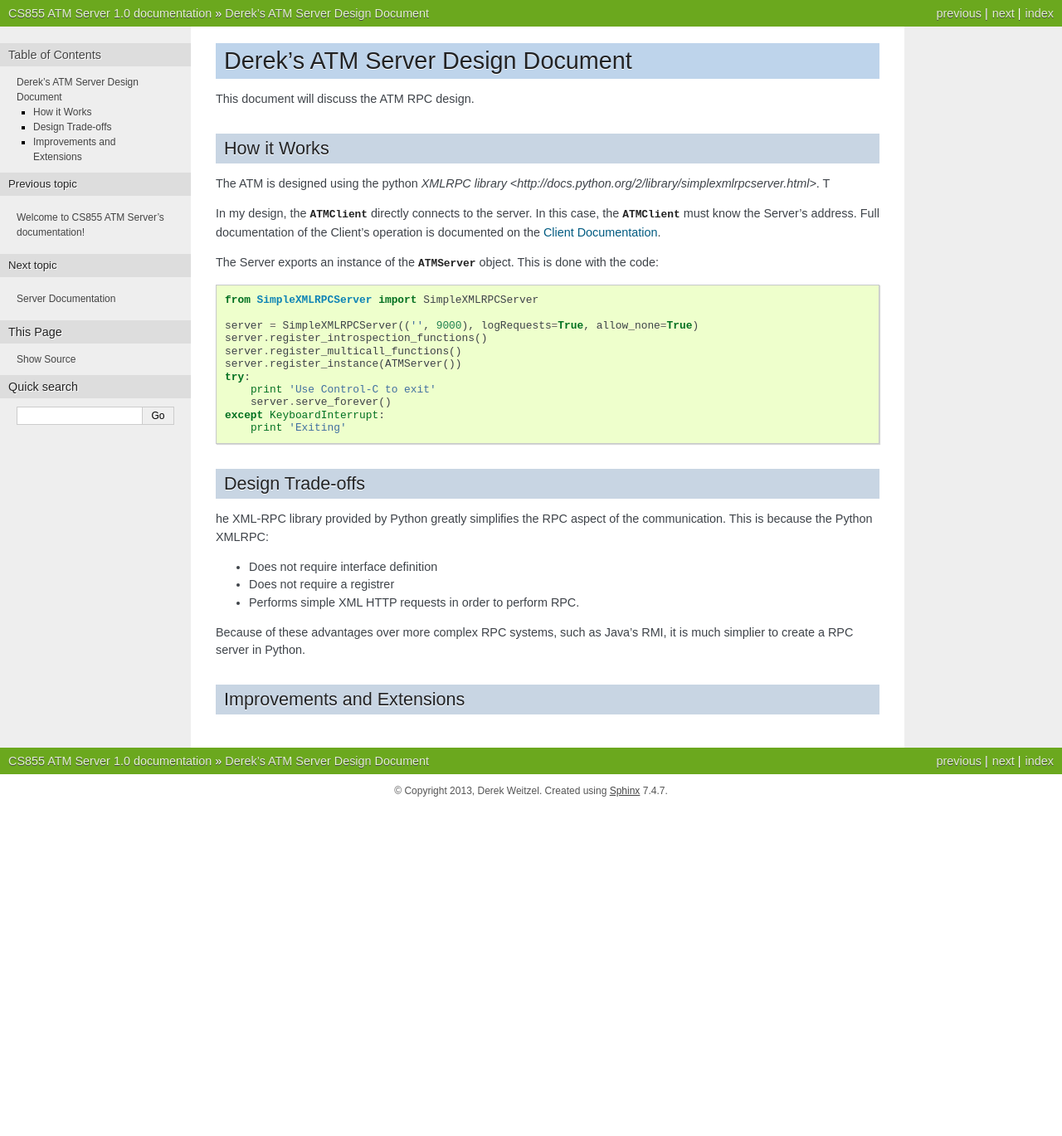
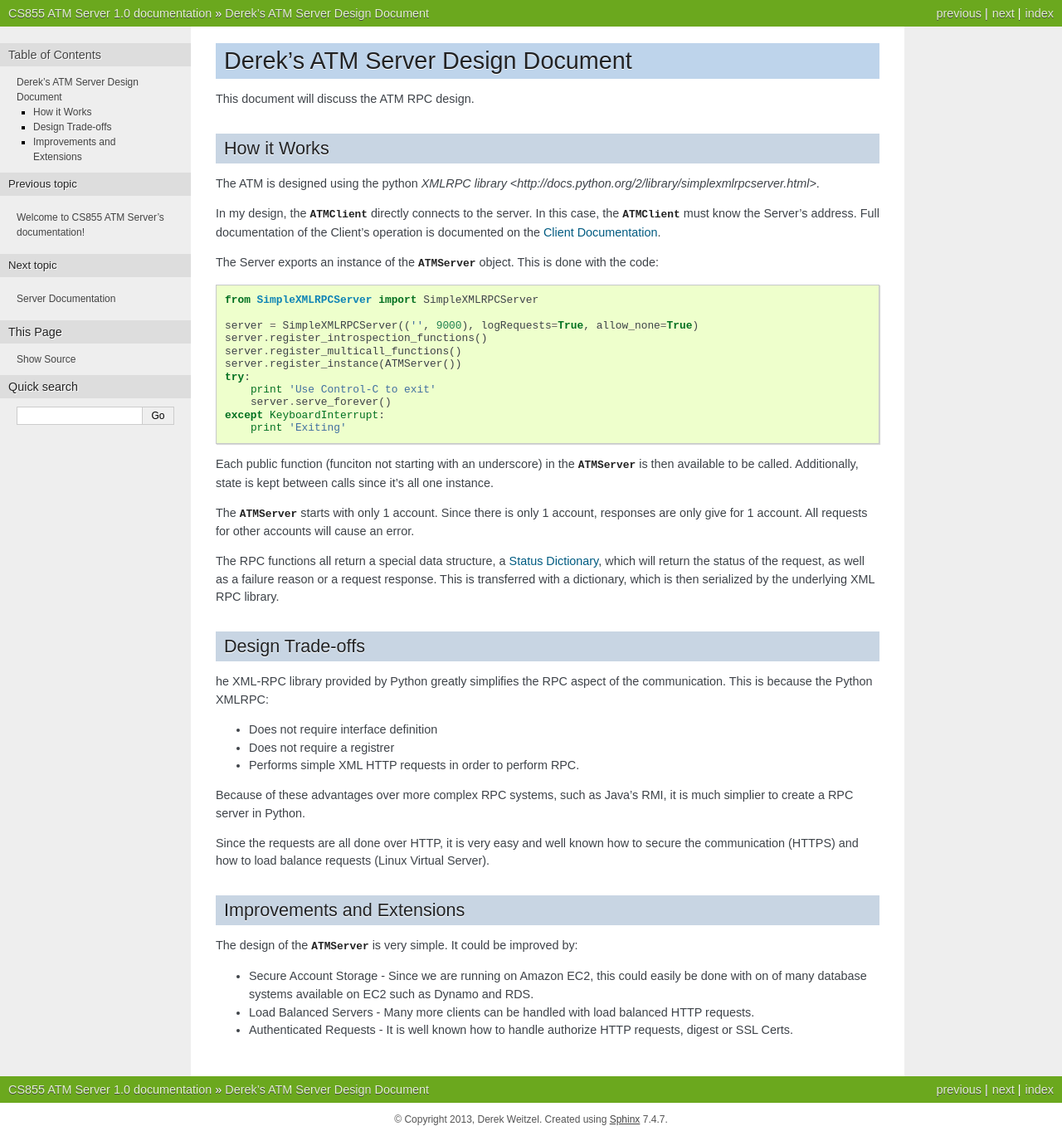
Before and after one commit to djw8605/CS855PA1, a Sphinx documentation site: the page built from source/Design.rst, in a window 1280 px wide. Shown: the whole page at 83% size. Built offline with Sphinx 7.4.7, drawn with Linux system fonts in a browser that asks for light colours; before the commit the page ends 973 px from its top, so only the background shows below that.

Commit message:
More documentation

```diff
--- a/source/Design.rst
+++ b/source/Design.rst
@@ -8,7 +8,7 @@ This document will discuss the ATM RPC design.
 How it Works
 ------------
 
-The ATM is designed using the python `XMLRPC library <http://docs.python.org/2/library/simplexmlrpcserver.html>`.  T
+The ATM is designed using the python `XMLRPC library <http://docs.python.org/2/library/simplexmlrpcserver.html>`.
 
 In my design, the :class:`ATMClient` directly connects to the server.  In this case, the :class:`ATMClient` must know the Server's address.  Full documentation of the Client's operation is documented on the :ref:`client-docs`.
 
@@ -26,6 +26,11 @@ The Server exports an instance of the :class:`ATMServer` object.  This is done w
    except KeyboardInterrupt:
        print 'Exiting'
 
+Each public function (funciton not starting with an underscore) in the :class:`ATMServer` is then available to be called.  Additionally, state is kept between calls since it's all one instance.
+
+The :class:`ATMServer` starts with only 1 account.  Since there is only 1 account, responses are only give for 1 account.  All requests for other accounts will cause an error.
+
+The RPC functions all return a special data structure, a :ref:`Status Dictionary <status-dict>`, which will return the status of the request, as well as a failure reason or a request response.  This is transferred with a dictionary, which is then serialized by the underlying XML RPC library.
 
 Design Trade-offs
 -----------------
@@ -38,5 +43,13 @@ he XML-RPC library provided by Python greatly simplifies the RPC aspect of the c
 
 Because of these advantages over more complex RPC systems, such as Java's RMI, it is much simplier to create a RPC server in Python.
 
+Since the requests are all done over HTTP, it is very easy and well known how to secure the communication (HTTPS) and how to load balance requests (Linux Virtual Server).
+
 Improvements and Extensions
 ---------------------------
+
+The design of the :class:`ATMServer` is very simple.  It could be improved by:
+
+* Secure Account Storage - Since we are running on Amazon EC2, this could easily be done with on of many database systems available on EC2 such as Dynamo and RDS.
+* Load Balanced Servers - Many more clients can be handled with load balanced HTTP requests.
+* Authenticated Requests - It is well known how to handle authorize HTTP requests, digest or SSL Certs.
--- a/source/conf.py
+++ b/source/conf.py
@@ -25,7 +25,7 @@ sys.path.insert(0, os.path.abspath('./../src'))
 
 # Add any Sphinx extension module names here, as strings. They can be extensions
 # coming with Sphinx (named 'sphinx.ext.*') or your custom ones.
-extensions = [ 'sphinx.ext.autodoc' ]
+extensions = [ 'sphinx.ext.autodoc', 'sphinx.ext.viewcode' ]
 
 # Add any paths that contain templates here, relative to this directory.
 templates_path = ['_templates']
@@ -179,6 +179,8 @@ latex_elements = {
 
 # Additional stuff for the LaTeX preamble.
 #'preamble': '',
+  'classoptions': ',openany,oneside',
+  'babel': '\\usepackage[english]{babel}'
 }
 
 # Grouping the document tree into LaTeX files. List of tuples
```
Also changed, not shown: source/Server.rst (+16 -0 lines), 2 other files.
